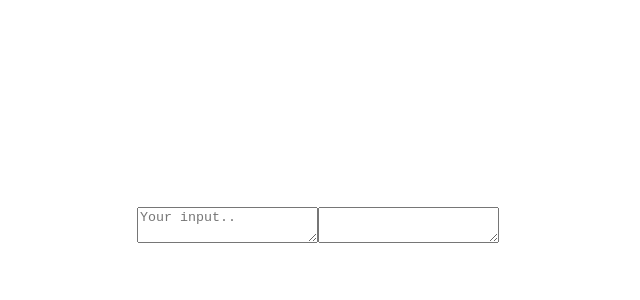
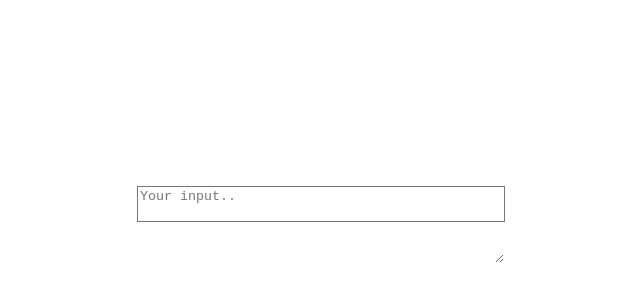
Before and after one commit to codingforentrepreneurs/predict-input, a Vue app: page / in a window 1280 px wide. Shown: the part 172-472 px from the top of the page, without its empty margins (322-962 px from the left). Built offline with nearby package versions, Linux system fonts and the light colour scheme.

Commit message:
4 - Preview Textarea Styles

```diff
--- a/src/components/PredictInput.vue
+++ b/src/components/PredictInput.vue
@@ -3,8 +3,9 @@
         v-model="userDataModel"
         @keyup="handleKeyUp"
         placeholder="Your input.."
+        class="input-top"
         ></textarea>
-    <textarea v-model="predDataModel" readonly></textarea>
+    <textarea v-model="predDataModel"  class="input-bottom" readonly></textarea>
 </template>
 
 <script setup>
@@ -19,3 +20,24 @@ const handleKeyUp = (event) => {
 }
 
 </script>
+
+<style>
+
+.input-top {
+    color: black;
+    position: relative;
+    background: transparent;
+    width: 100%;
+    z-index: 2;
+    resize: none;
+}
+.input-bottom {
+    color: gray;
+    position: relative;
+    border-color: transparent;
+    background: transparent;
+    width: 100%;
+    z-index: 2;
+}
+
+</style>
```
